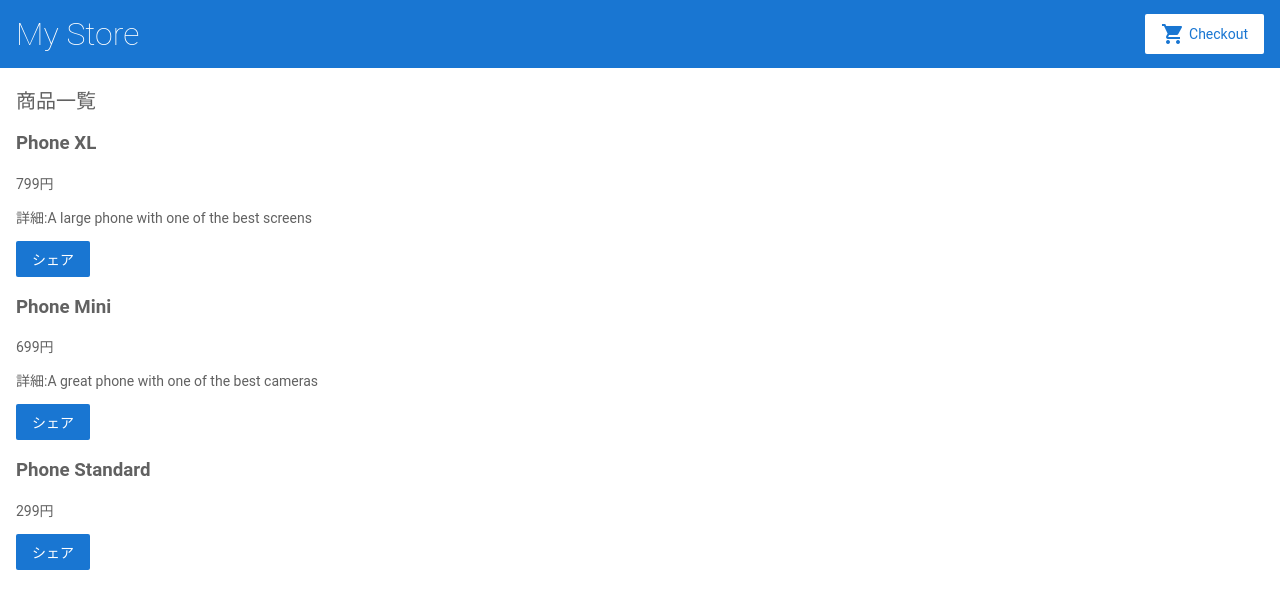
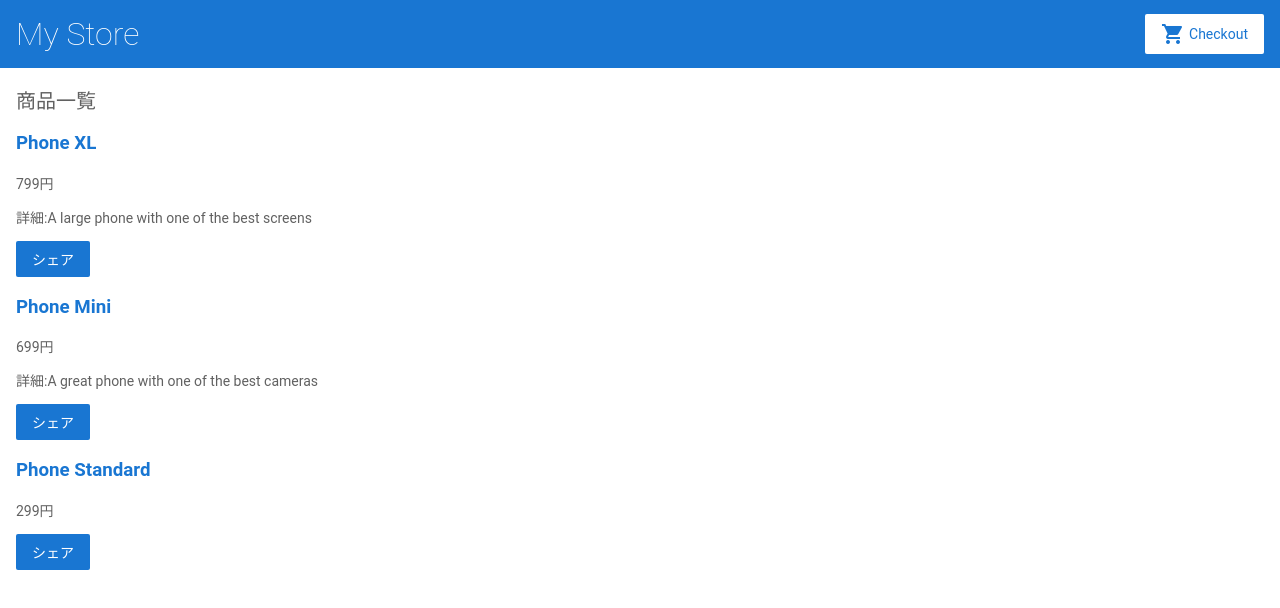
Before and after one commit to s-oyama-018/angular-, an Angular app: page / in a window 1280 px wide. Shown: the top 608 px of the page. Built offline with nearby package versions, Linux system fonts and the light colour scheme.

Commit message:
1 file modified

```diff
--- a/src/app/product-list/product-list.component.html
+++ b/src/app/product-list/product-list.component.html
@@ -1,9 +1,11 @@
 <h2>商品一覧</h2>
 
 <div *ngFor="let product of products">
-  <a [title]="product.name + 'の詳細はこちら'">
-    <h3>{{ product.name }}</h3>
-  </a>
+  <h3>
+    <a [title]="product.name + 'の詳細はこちら'">
+      {{ product.name }}
+    </a>
+  </h3>
 
   <p>{{ product.price }}円</p>
 
```
